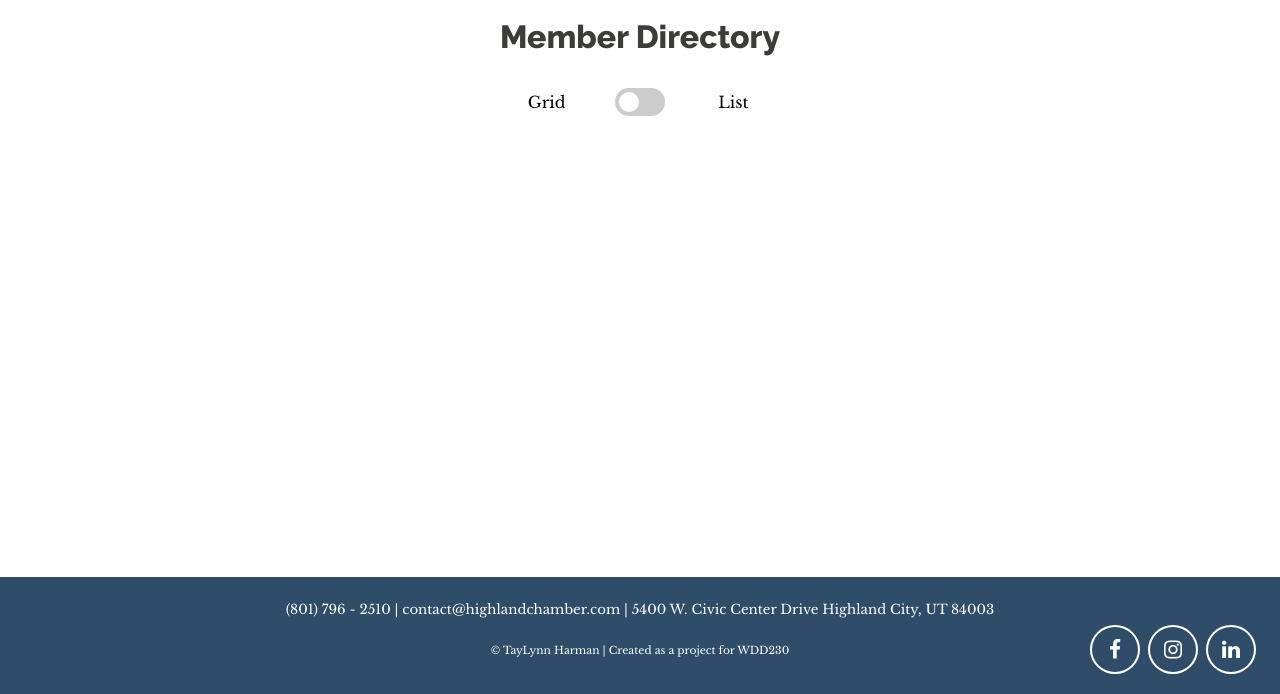
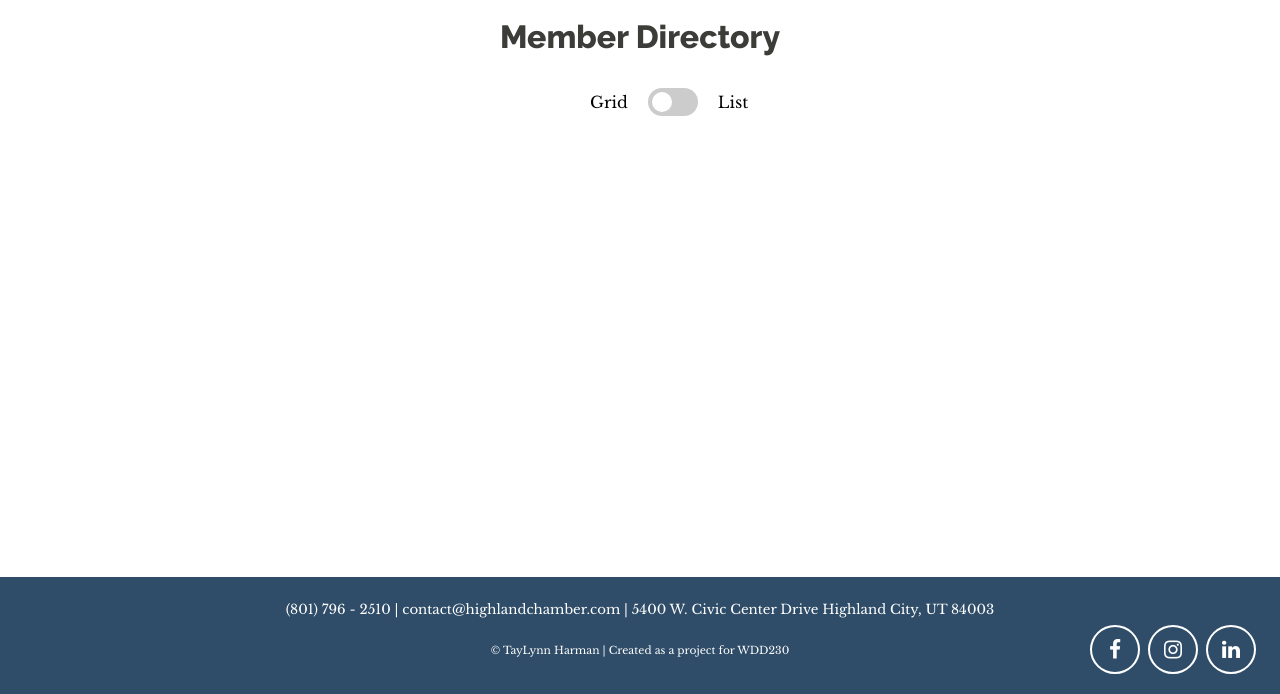
Before and after one commit to taylynnharman/Fall-2023-Chamber, a plain HTML site: page directory.html in a window 1280 px wide. Shown: the part 106-800 px from the top of the page. Drawn offline with nearby package versions, Linux system fonts and the light colour scheme; no server answers; a script that the page names is missing.

Commit message:
Update larger.css
Fix grid toggle spacing

```diff
--- a/styles/larger.css
+++ b/styles/larger.css
@@ -61,7 +61,9 @@
     }
 
     .grid-toggle {
-        margin-inline: 500px
+        width: 100px;
+        gap: 20px;
+        margin-inline: auto;
     }
 
     .toggle {
```
